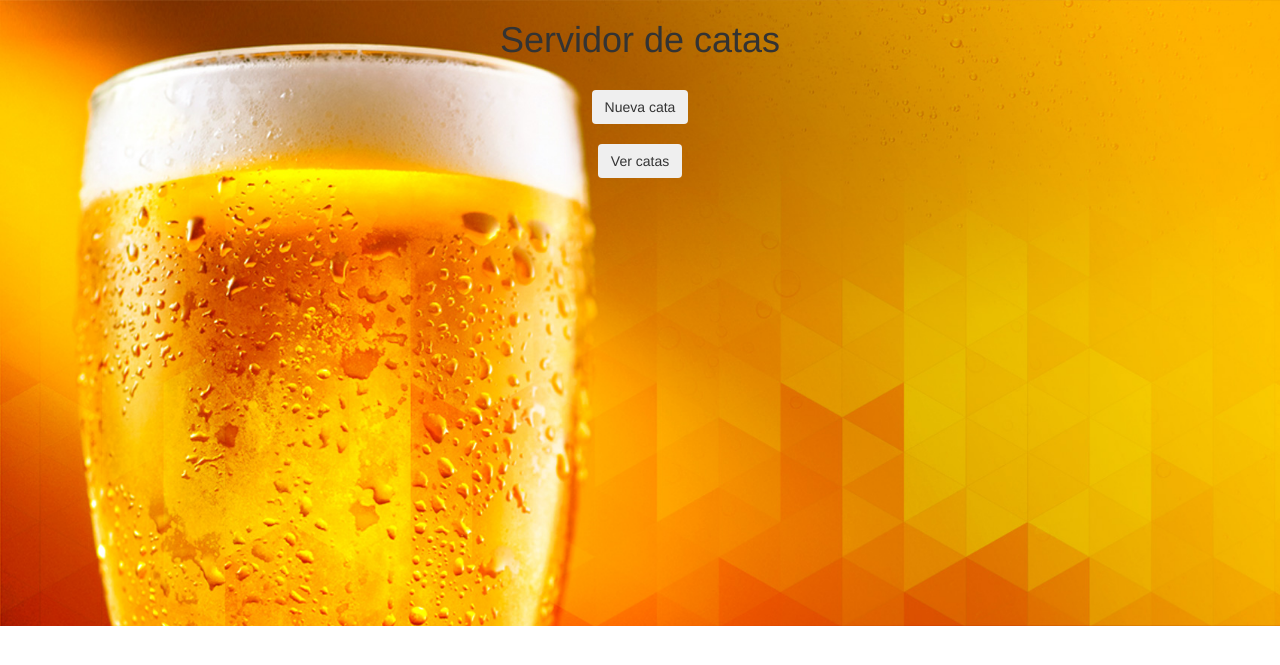
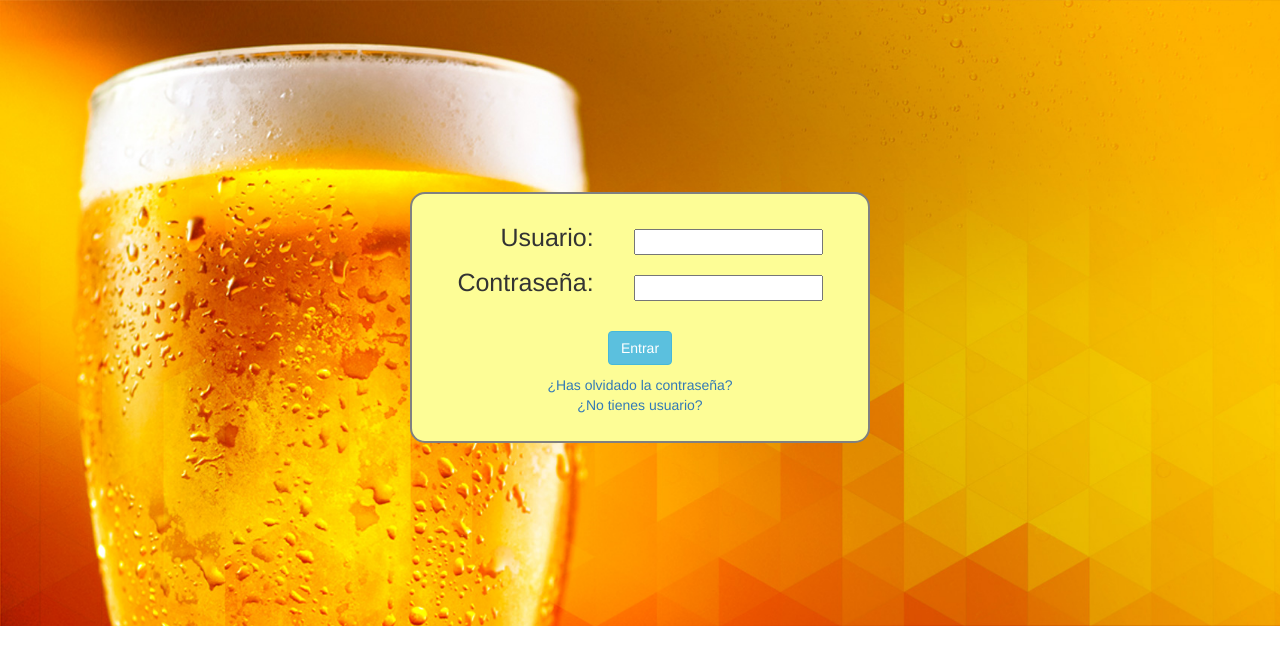
Before and after one commit to guillejd96/prCatas, a PHP site: page / in a window 1280 px wide. Shown: the top 665 px of the page. Run offline with PHP 8.4, Linux system fonts and the light colour scheme.

Commit message:
Update index.php

```diff
--- a/index.php
+++ b/index.php
@@ -1,16 +1,66 @@
-<?php include "config.php" ?>
+<?php
+
+session_start();
+
+include "config.php"
+
+?>
 <!DOCTYPE html>
 <html lang="en">
 <head>
 	<meta charset="UTF-8">
+	<link rel="stylesheet" href="https://maxcdn.bootstrapcdn.com/bootstrap/3.4.0/css/bootstrap.min.css">
+	<link rel="stylesheet" href="css/index.css">
+	<script src="//code.jquery.com/jquery-3.3.1.min.js"></script>
 	<title>Inicio</title>
-	<link rel="stylesheet" href="https://maxcdn.bootstrapcdn.com/bootstrap/3.4.0/css/bootstrap.min.css">
-	<link rel="stylesheet" href="css/init.css">
-	<script src="//code.jquery.com/jquery-3.3.1.min.js"></script>
+	<script>
+		function entrar(){
+			var user = $("#user").val();
+			var pass = $("#pass").val();
+
+			$.get('ajax/buscarUsuario.php?u='+user+'&p='+pass, function(data) {
+				if(data!="error"){
+					window.location.replace("user.php?id="+data);
+				}else {
+					$("#error").text("El usuario o la contraseña están equivocados")
+				}
+			});
+		}
+
+		$(document).ready(function() {
+			$("#entrar").click(entrar);
+		});
+	</script>
 </head>
 <body>
-	<h1>Servidor de catas</h1><br>
-	<button type="button" class="btn btn-dark" onclick="location.href = 'nueva_cata.php'">Nueva cata</button> <br><br>
-	<button type="button" class="btn btn-dark" onclick="location.href = 'cata.php'">Ver catas</button> <br>
+	<table>
+		<tr>
+			<td><p align="right">Usuario:</p></td>
+			<td><input type="text" id="user"></td>
+		</tr>
+		<tr>
+			<td><p align="right">Contraseña:</p></td>
+			<td><input type="password" id="pass"></td>
+		</tr>
+		<tr>
+			<td colspan="2"><br></td>
+		</tr>
+		<tr>
+			<td colspan="2">
+				<button class="btn btn-info" id="entrar">Entrar</button>
+			</td>
+		</tr>
+		<tr>
+			<td colspan="2">
+				<p id="error" style="margin-top: 1%"></p>
+			</td>
+		</tr>
+		<tr>
+			<td colspan="2"><a href="recuperar_contrasenya.php">¿Has olvidado la contraseña?</a></td>
+		</tr>
+		<tr>
+			<td colspan="2"><a href="nuevo_usuario.php">¿No tienes usuario?</a></td>
+		</tr>
+	</table>
 </body>
 </html>
```
